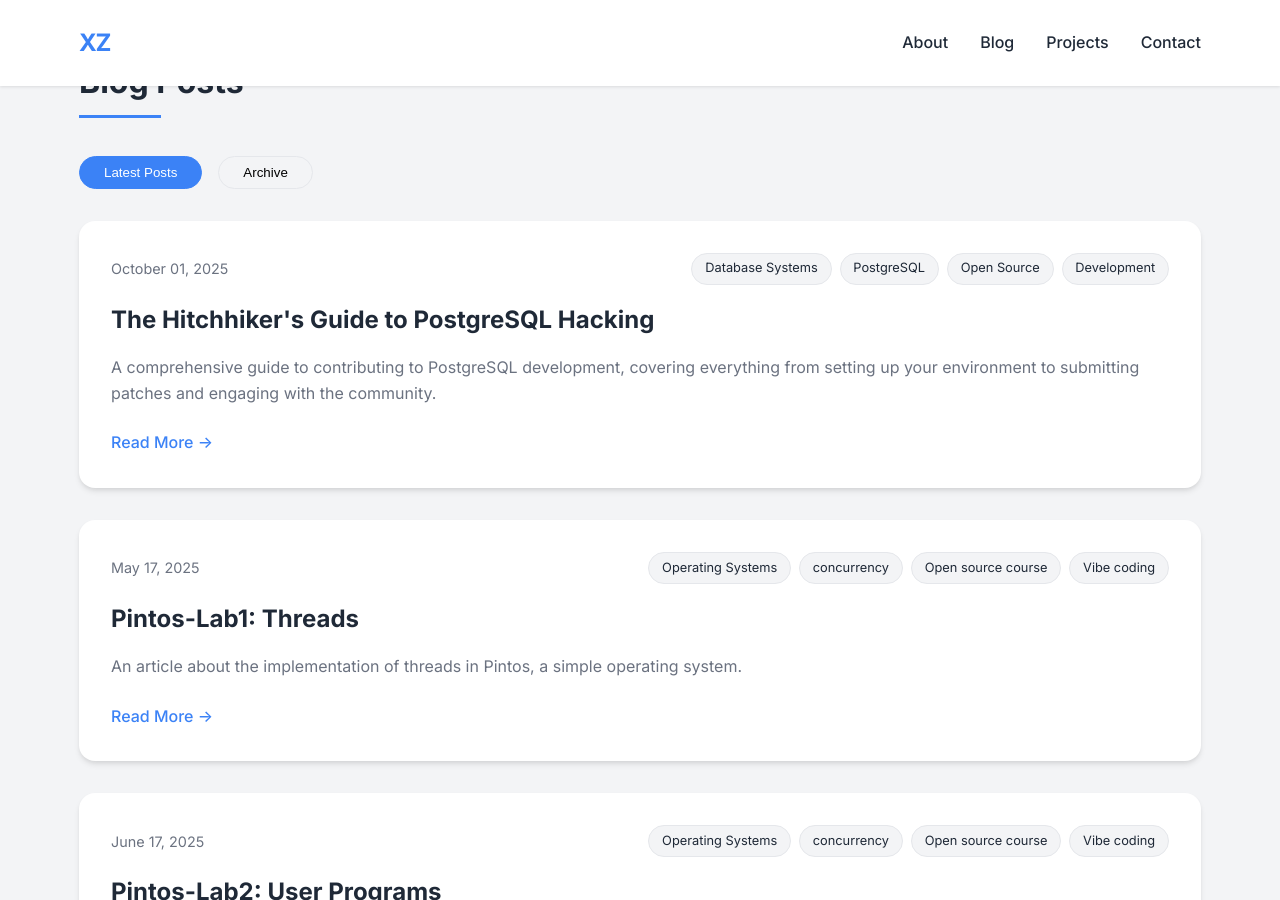
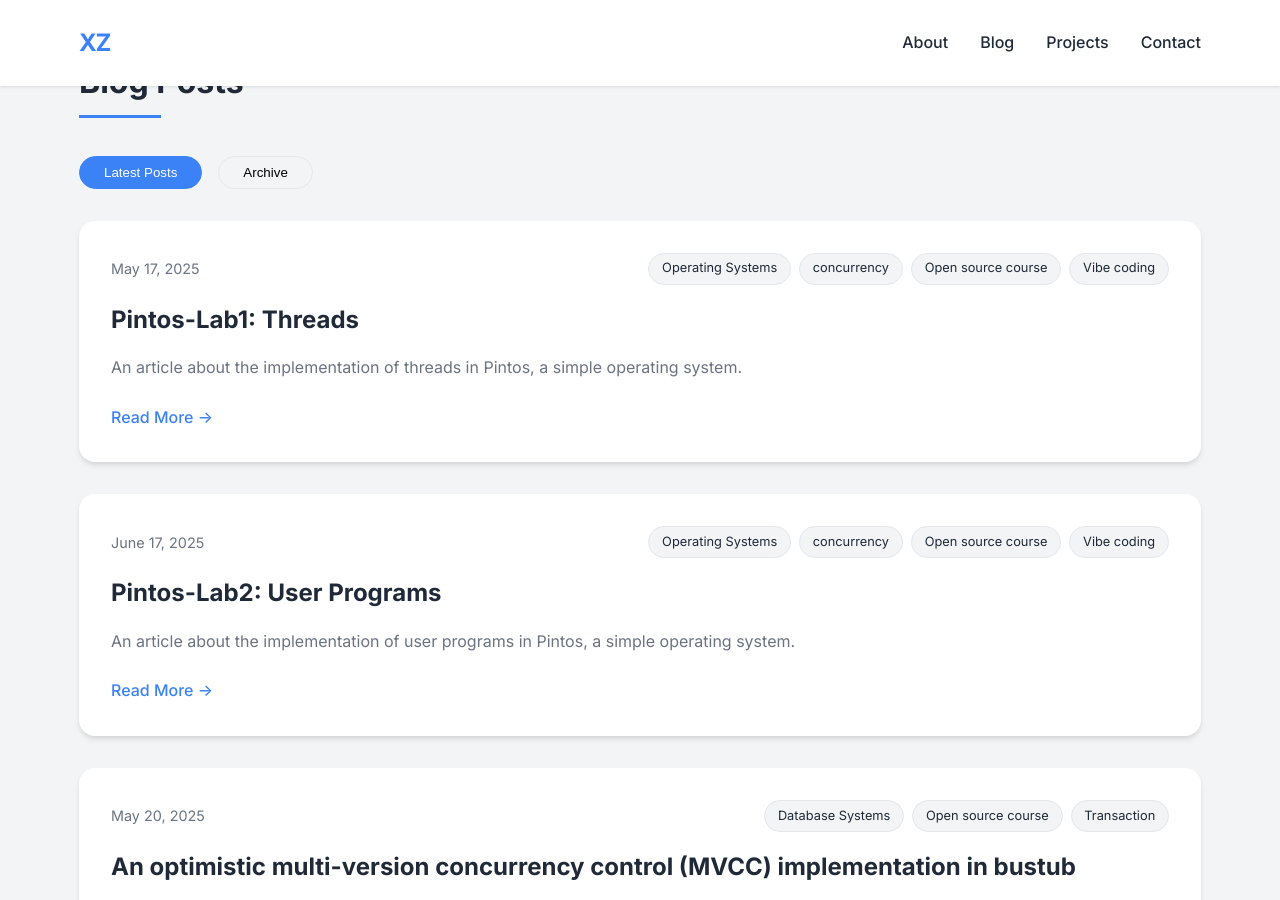
Before and after one commit to alterego655/alterego655.github.io, a Jekyll site: the page built from index.html, in a window 1280 px wide and 900 px high, scrolled down 1041 px. Built offline with Jekyll 4.4.1, drawn with Linux system fonts in a browser that asks for light colours.

Commit message:
Fix header blocking and blog display issues
1. Increase post header padding-top from 100px to 120px to prevent header overlap
2. Remove duplicate Jekyll posts from homepage that were showing alongside hardcoded posts
3. Blog page (/blog/) correctly shows only 5 latest posts as cards
4. Homepage shows hardcoded blog posts only (not dynamic Jekyll posts)

```diff
--- a/_layouts/post.html
+++ b/_layouts/post.html
@@ -9,7 +9,7 @@ layout: default
     }
     .post-header-section {
         background-color: var(--bg-color);
-        padding-top: 100px;
+        padding-top: 120px;
         padding-bottom: 2rem;
         border-bottom: 1px solid var(--border-color);
     }
--- a/index.html
+++ b/index.html
@@ -54,24 +54,6 @@ layout: default
                 </div>
 
                 <div class="blog-posts" id="latest-posts">
-                    {% for post in site.posts limit:3 %}
-                    <article class="blog-card">
-                        <div class="blog-meta">
-                            <span class="blog-date">{{ post.date | date: "%B %d, %Y" }}</span>
-                            {% if post.tags and post.tags.size > 0 %}
-                            <div class="blog-tags">
-                                {% for tag in post.tags %}
-                                <span class="tag">{{ tag }}</span>
-                                {% endfor %}
-                            </div>
-                            {% endif %}
-                        </div>
-                        <h3 class="blog-title">{{ post.title }}</h3>
-                        <p class="blog-excerpt">{{ post.excerpt | strip_html | truncate: 200 }}</p>
-                        <a href="{{ post.url | relative_url }}" class="read-more">Read More →</a>
-                    </article>
-                    {% endfor %}
-
                     <article class="blog-card">
                         <div class="blog-meta">
                             <span class="blog-date">May 17, 2025</span>
```
